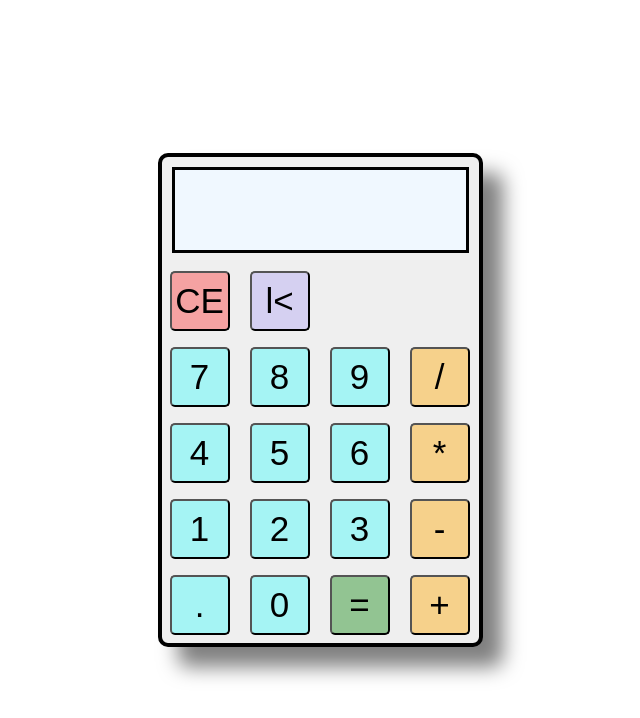
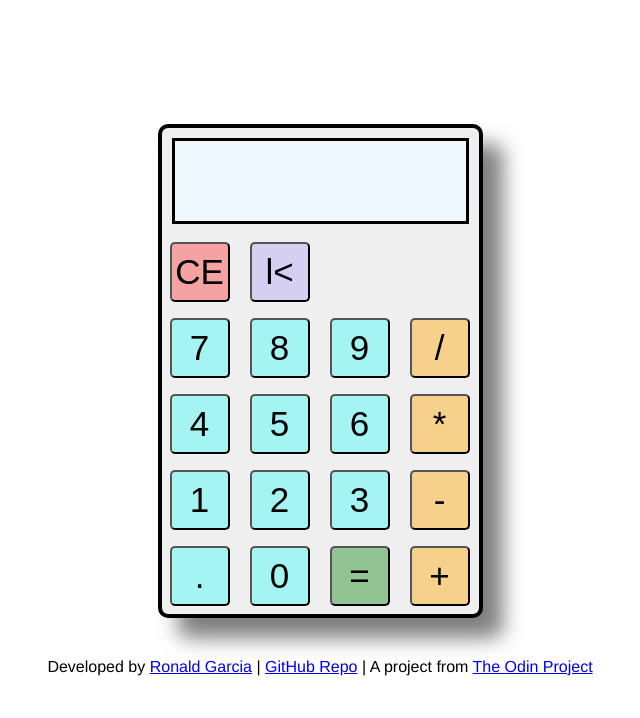
Before and after one commit to GarciaRonald/TOP-calculator, a plain HTML site: page index.html in a window 1280 px wide. Shown: the whole page, without its empty margins (320-960 px from the left). Drawn offline with Linux system fonts and the light colour scheme.

Commit message:
Add footer

```diff
--- a/index.html
+++ b/index.html
@@ -45,5 +45,8 @@
             </div>
         </div>
     </div>
+    <div id="footer">
+        <p>Developed by <a href="https://github.com/GarciaRonald" target="_blank">Ronald Garcia</a> | <a href="https://github.com/GarciaRonald/TOP-calculator" target="_blank">GitHub Repo</a> | A project from <a href="https://www.theodinproject.com/" target="_blank">The Odin Project</a></p>
+    </div>
 </body>
 </html>
--- a/style.css
+++ b/style.css
@@ -9,6 +9,8 @@ body {
     width: 100vw;
     height: 100vh;
     display: flex;
+    flex-direction: column;
+    gap: 40px;
     justify-content: center;
     align-items: center;
 }
@@ -93,3 +95,7 @@ button {
 .operator:active {
     border: white solid;
 }
+
+#footer {
+    font-family: Helvetica, sans-serif;
+}
```
